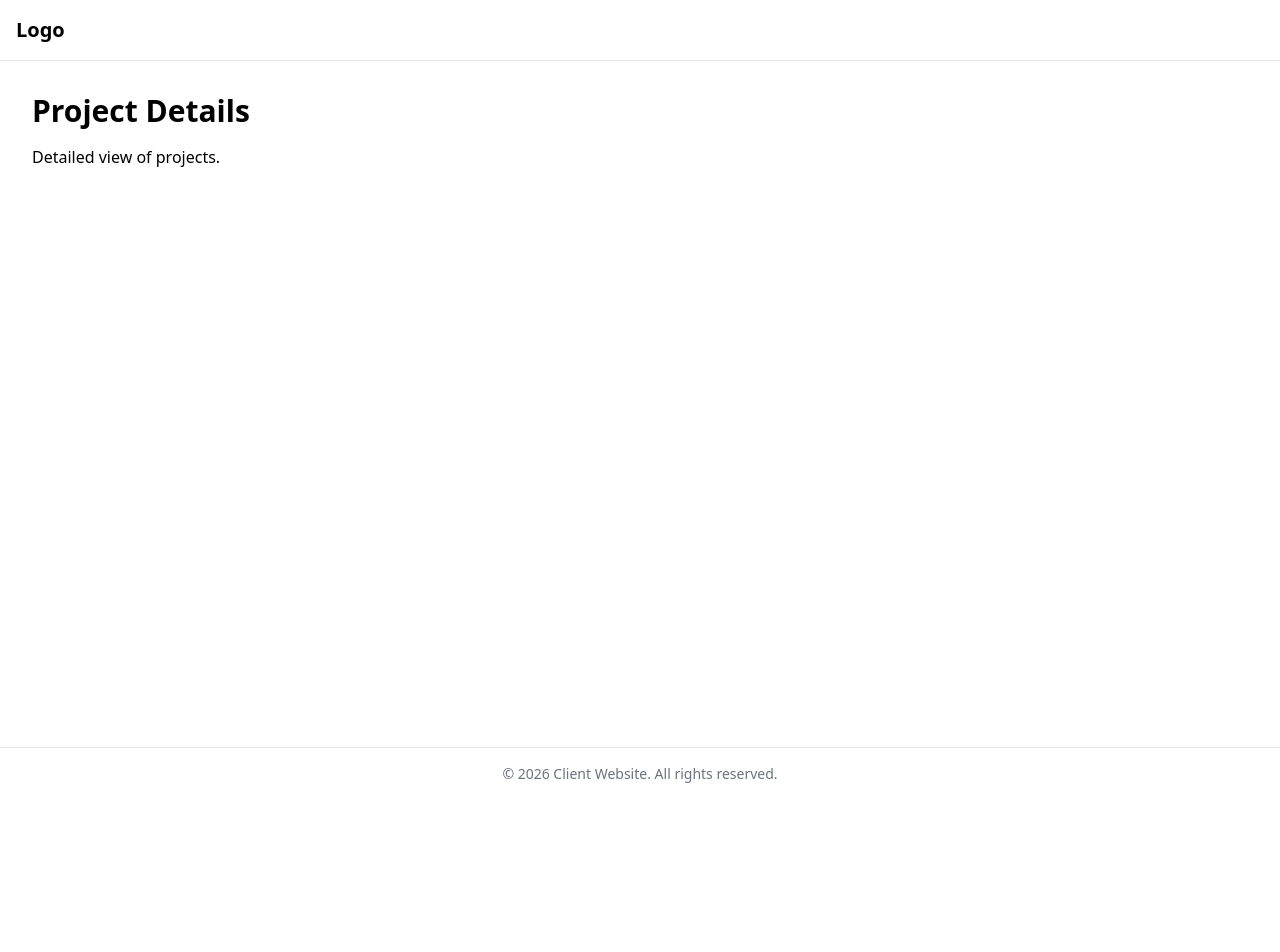
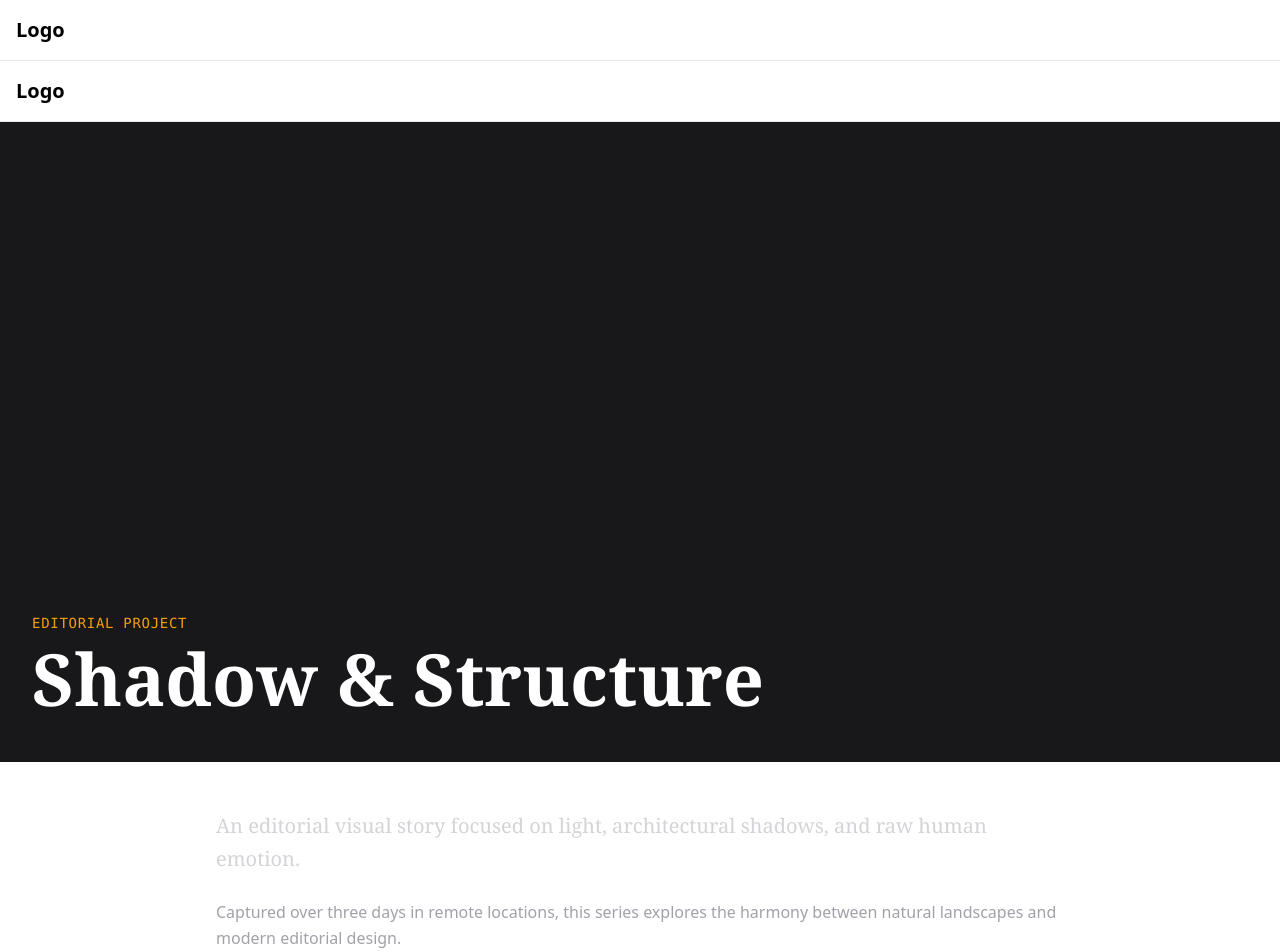
Before and after one commit to vinay3254/c1-website, a Next.js app: page /project-detail in a window 1280 px wide. Shown: the top 952 px of the page. Before the commit the page ends 800 px from the top, so only its background shows below. Built offline with nearby package versions, Linux system fonts and the light colour scheme.

Commit message:
Update src/app/project-detail/page.tsx with user code

```diff
--- a/src/app/project-detail/page.tsx
+++ b/src/app/project-detail/page.tsx
@@ -1,8 +1,22 @@
+import React from 'react';
+import Header from '@/components/Header';
+import Footer from '@/components/Footer';
+import ProjectHero from '@/app/project-detail/components/ProjectHero';
+import ProjectContent from '@/app/project-detail/components/ProjectContent';
+import ProjectImageSequence from '@/app/project-detail/components/ProjectImageSequence';
+import RelatedProjects from '@/app/project-detail/components/RelatedProjects';
+
 export default function ProjectDetailPage() {
   return (
-    <div className="p-8 max-w-7xl mx-auto">
-      <h1 className="text-3xl font-bold mb-4">Project Details</h1>
-      <p>Detailed view of projects.</p>
-    </div>
+    <>
+      <Header />
+      <main>
+        <ProjectHero />
+        <ProjectContent />
+        <ProjectImageSequence />
+        <RelatedProjects />
+      </main>
+      <Footer />
+    </>
   );
 }
```
